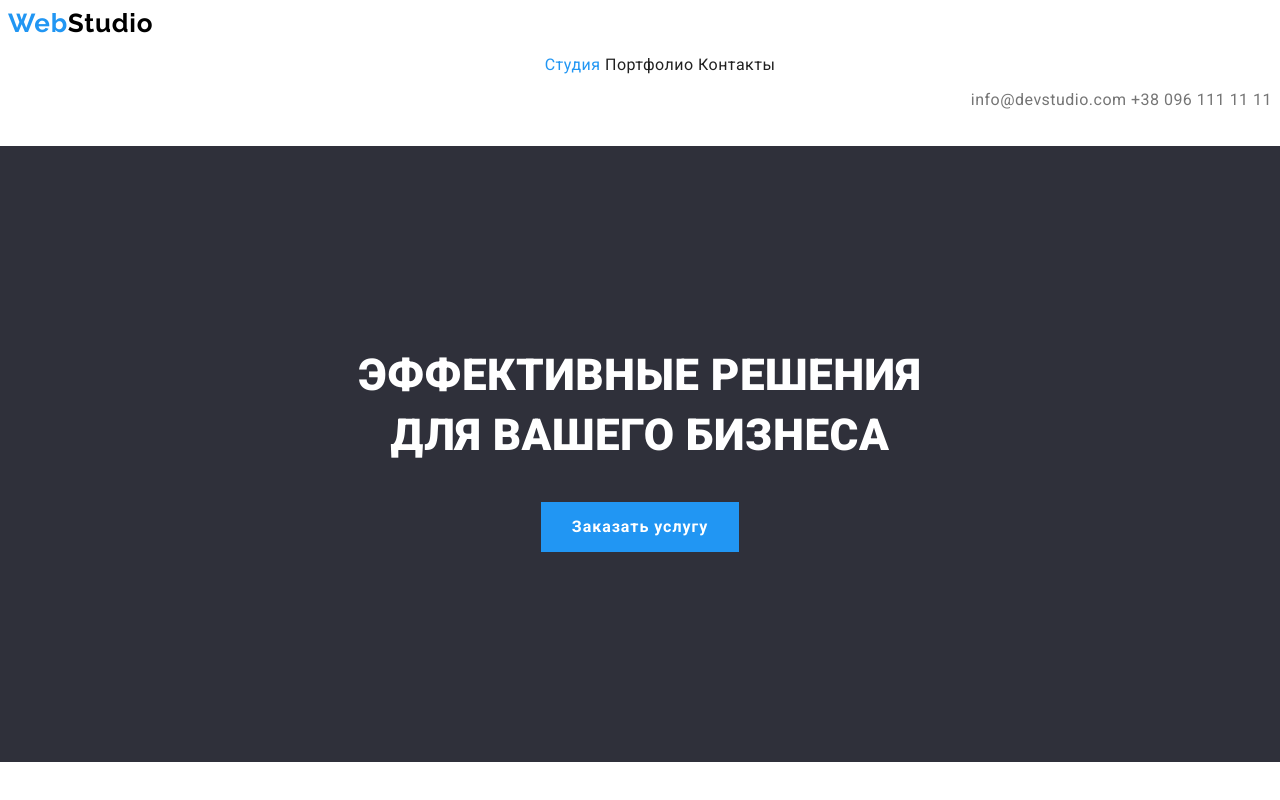
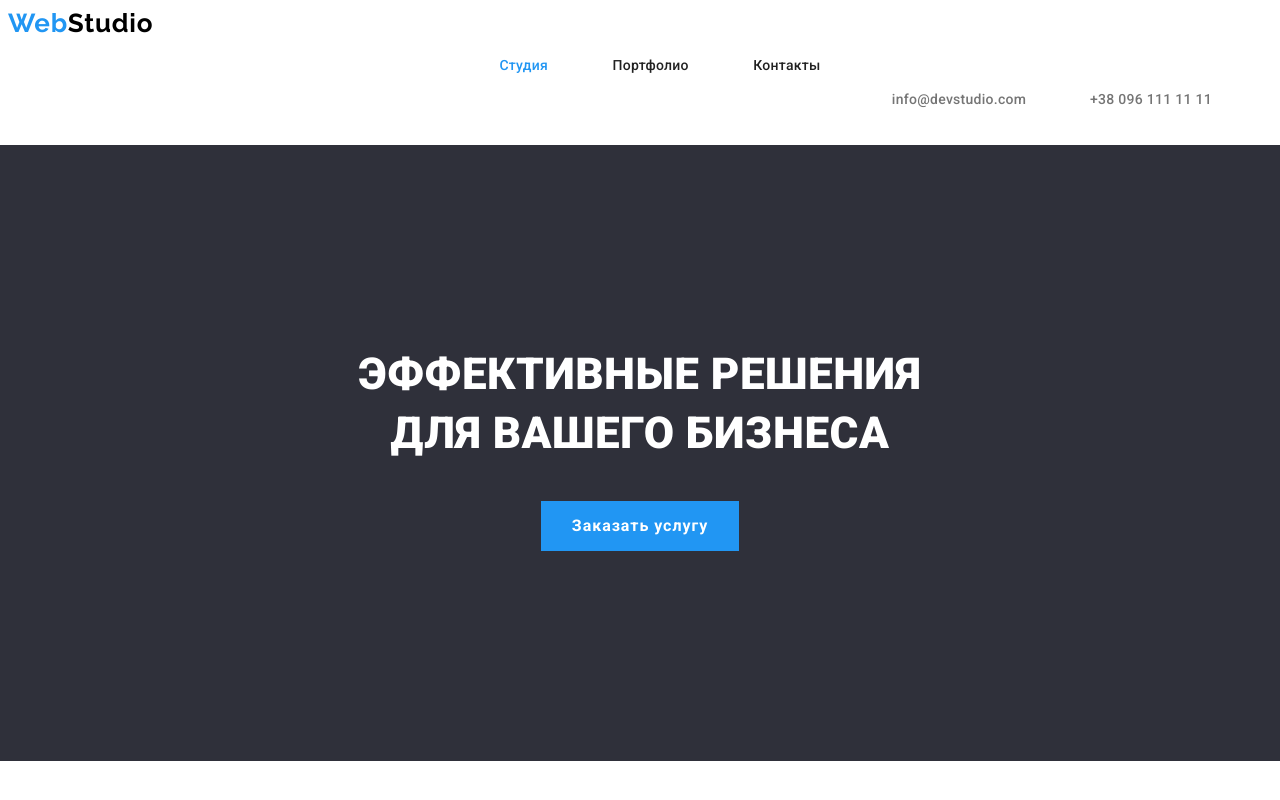
Before and after one commit to GodDet1/goit-markup-hw-02, a plain HTML site: page index.html in a window 1280 px wide. Shown: the top 800 px of the page. Drawn offline with Linux system fonts and the light colour scheme.

Commit message:
Add styles to header contact and nav

```diff
--- a/css/styles.css
+++ b/css/styles.css
@@ -65,15 +65,31 @@ li {
 
 .nav-link {
   color: var(--headline-color);
+
+  font-weight: 500;
+  font-size: 14px;
+  line-height: 1.42;
+  letter-spacing: 0.02em;
+
+  margin: 30px;
 }
 
 .contact {
   color: var(--text-color);
   text-decoration: none;
+
+  margin: 30px;
 }
 
 .nav-contacts {
   text-align: right;
+
+  font-weight: 500;
+  font-size: 14px;
+  line-height: 1.14;
+  letter-spacing: 0.02em;
+
+  padding-right: 30px;
 }
 
 .nav-link:hover,
@@ -96,6 +112,7 @@ li {
 .nav > li {
   display: inline-block;
 }
+
 /* Hero */
 
 .hero {
```
